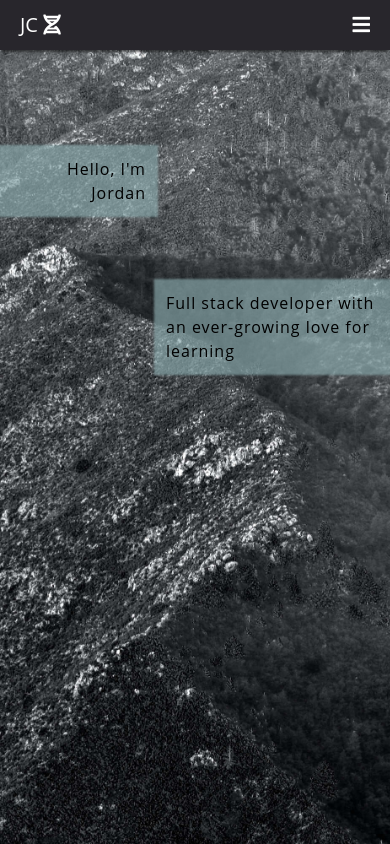
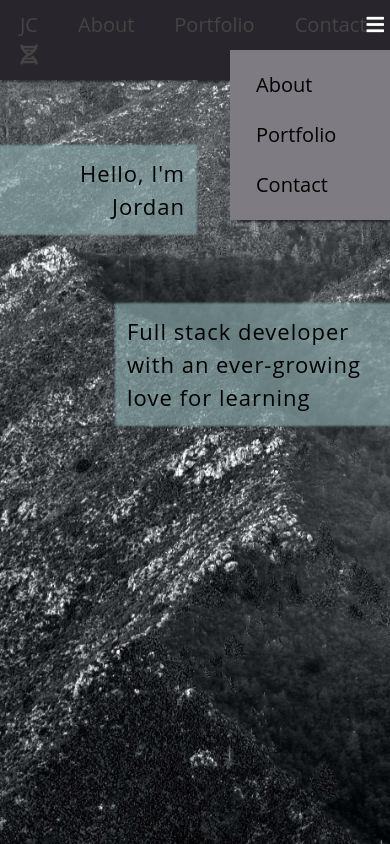
Before and after one commit to thinkful-ei-jaguar/jordan-portfolio-wireframe, a plain HTML site: page index.html in a window 390 px wide. Both pictures are taken after a click on the element 361 px from the left and 25 px from the top of the page. Shown: the top 844 px of the page. Drawn offline with nearby package versions, Linux system fonts and the light colour scheme.

Commit message:
toggle and nav links working

```diff
--- a/index.css
+++ b/index.css
@@ -56,6 +56,34 @@ nav {
   margin-left: 40px;
 }
 
+.expanded_toggle_links{
+  display: flex;
+  flex-direction: column;
+  text-align: left;
+  background: #7F7B82;
+  position: absolute;
+  min-width: 160px;
+  z-index: 6;
+  right: 0;
+  top: 50px;
+  box-shadow: 4px 4px 2px -2px rgba(0,0,0,.5);
+  padding: 10px;
+}
+
+.hidden{
+  display: none;
+}
+
+.expanded_link {
+  float: none;
+  color: black;
+  padding: 10px 16px;
+  text-decoration: none;
+  display: flex;
+  flex-direction: column;
+  text-align: left;
+}
+
 header {
   padding: 12% 0;
   background-image: url(./img/BW_DSC0539.jpeg);
@@ -70,21 +98,20 @@ header {
   background-color: #8BAAADAA;
   color: black;
   letter-spacing: 1px;
-  font-size: 16px;
+  font-size: 22px;
   box-shadow: 0px 0px 2px 2px #8BAAADAA;
 }
 
 .hello {
-  width: 40%;
+  width: 50%;
   align-self: flex-start;
   text-align: end;
   padding: 10px;
   margin-top: 100px;
-
 }
 
 .headline {
-  width: 60%;
+  width: 70%;
   align-self: flex-end;
   text-align: start;
   padding: 10px;
@@ -148,6 +175,8 @@ section:nth-child(even) {
   height: 200px;
   margin: auto;
   border: 1px solid black;
+  object-fit: cover;
+
 }
 
 .project-content{
@@ -161,6 +190,7 @@ section:nth-child(even) {
   flex-direction: column;
   width: 40%;
   align-content: space-evenly;
+  text-align: left;
 }
 
 a {
@@ -171,11 +201,13 @@ a {
 a:hover {
   text-decoration: none;
   color: white;
+  cursor: pointer;
 }
 
 .subtitle.tech {
   margin-bottom: 0;
   text-decoration: underline;
+  text-emphasis: solid;
 }
 
 .tech-stack {
@@ -186,7 +218,7 @@ a:hover {
 .p-right {
   flex-direction: column;
   width: 60%;
-  text-align: right;
+  text-align: left;
 }
 
 .contact-container {
@@ -228,6 +260,10 @@ a:hover {
     width: auto;
   }
 
+  .expanded_toggle_links{
+    display: none;
+  }
+
   .fa-bars:hover {
     color: #8BAAAD;
   }
--- a/index.html
+++ b/index.html
@@ -9,25 +9,30 @@
 </head>
 <body>
   <nav role="navigation" class="navbar" id="nav-container">
-    <div class="navbar_link navbar_link_brand">
+    <a class="navbar_link navbar_link_brand" href="#main">
       JC <i class="fa fa-dna"></i>
-    </div>
-    <div class="navbar_items navbar_items_right">
-      <div class="navbar_link_right">
+    </a>
+    <a class="navbar_items navbar_items_right">
+      <a class="navbar_link_right about" href="#about">
         About
-      </div>
-      <div class="navbar_link_right">
+      </a>
+      <a class="navbar_link_right portfolio" href="#work">
         Portfolio
-      </div>
-      <div class="navbar_link_right">
+      </a>
+      <a class="navbar_link_right contact" href="#contact">
         Contact
-      </div>
+      </a>
     </div>
     <div class="navbar_link navbar_link_toggle">
       <i class="fa fa-bars"></i>
     </div>
+    <div class="expanded_toggle_links hidden">
+      <a href="#about" class="expanded_link">About</a>
+      <a href="#work" class="expanded_link">Portfolio</a>
+      <a href="#contact" class="expanded_link">Contact</a>
+    </div>
   </nav>
-  <main role="main">
+  <main role="main" id="main">
     <header role="banner">
       <p class="hello">Hello, I'm Jordan</p>
       <p class="headline">Full stack developer with an ever-growing love for learning</p>
@@ -35,7 +40,7 @@
     </header>
 
 <!-- About Me Section -->
-    <section>
+    <section id="about">
       <div class="photo">
         <img class="jordan-photo" src="./img/IMG_9115 (1).jpg" alt="Photo of Jordan">
       </div>
@@ -44,26 +49,28 @@
         <p class="bio">
           Currently enrolled at Thinkful, I am cultivating my path to graduate from the Engineering Immersion Full Stack program and set my software developer career in motion. I have always loved solving problems. I pursued that interest to my first position after college as a Product Manager for a start-up and this is where I was first introduced to code. Quickly, I became intrigued and even quicker, my interest became an obsession.
           <br>
+          <br>
           I often geek out about elegant designs, great user experience, and well-written code to execute efficiently. The notion that I can build great things that will help people and the world around me is what inspires me to learn as much as I can and become the best I can be at this skill. That is what I aim to conquer each day.
+          <br>
           <br>
           When I am not writing code, I can be found spending time with my dog and family, cozied up reading a book with some coffee, or out enjoying some nature.
         </p>
       </div>
     </section>
 <!-- Project Section -->
-    <section>
+    <section id="work">
       <p class="work">My Work</p>
     </section>
 
     <section>
       <p class="project-title">Bookmark it.</p>
-      <div class="p-photo">
-        <img src="" alt="Photo snippet of project">
+      <div >
+        <img class="p-photo" src="./img/bookmark-app.png" alt="Photo snippet of project">
       </div>
       <div class="project-content">
         <div class="p-left">
           <p class="subtitle"><a href="">Repo</a></p>
-          <p class="subtitle"><a href="">Live</a></p>
+          <p class="subtitle"><a href="https://thinkful-ei-jaguar.github.io/jordan-bookmarks-app/">Live</a></p>
           <p class="subtitle tech">Tech</p>
           <p class="tech-stack">HTML, CSS, JavaScript, jQuery/AJAX</p>
         </div>
@@ -94,8 +101,9 @@
         </div>
       </div>
     </section>
+
 <!-- Contact -->
-    <section class="contact-container">
+    <section class="contact-container" id="contact">
       <p>Get In Touch</p>
       <div class="icons">
       <span class="fab fa-github"></span>
@@ -105,5 +113,8 @@
     </section>
   </main>
   <footer role="content-info">Footer</footer>
+  <script type="text/javascript" src="https://cdnjs.cloudflare.com/ajax/libs/cuid/1.3.8/browser-cuid.min.js"></script>
+  <script type="text/javascript" src="https://code.jquery.com/jquery-3.2.1.min.js"></script>
+  <script type="text/javascript" src="./index.js"></script>
 </body>
 </html>
--- /dev/null
+++ b/index.js
@@ -0,0 +1,49 @@
+console.log('index.js is loading!');
+
+// handles clicking on the hamburger toggle
+function handleToggle (){
+  $('.navbar_link_toggle').click( function(){
+    console.log('toggle icon clicked!');
+    $('.expanded_toggle_links').toggleClass('hidden').slideToggle();
+  });
+}
+
+//handles clicking on the JC logo
+const handleJcClick = function (){
+  // $('nav').on('click', '' function(){
+
+  // });
+};
+
+//hadnles clicking on About link
+const handleAboutClick = function(){
+  $('.about').on('click', function(){
+
+  });
+};
+
+//handles clicking on the Projects link
+const handleProjectClick = function(){
+  $('.portfolio').on('click', function(){
+
+  });
+};
+
+//handles clicking on the Contact link
+const handleContactClick = function(){
+  $('.contact').on('click', function(){
+
+  });
+};
+
+function render() {
+  // Render app when loads
+  handleToggle();
+  // if (STORE.expanded === true) {
+  //   $('.expanded_toggle_links').removeClass('.hidden');
+  // } else {
+  //   $('.expanded_toggle_links').addClass('.hidden');
+  // }
+}
+
+$(render());
```
Also changed, not shown: img/bookmark-app.png (added), 1 other file.
